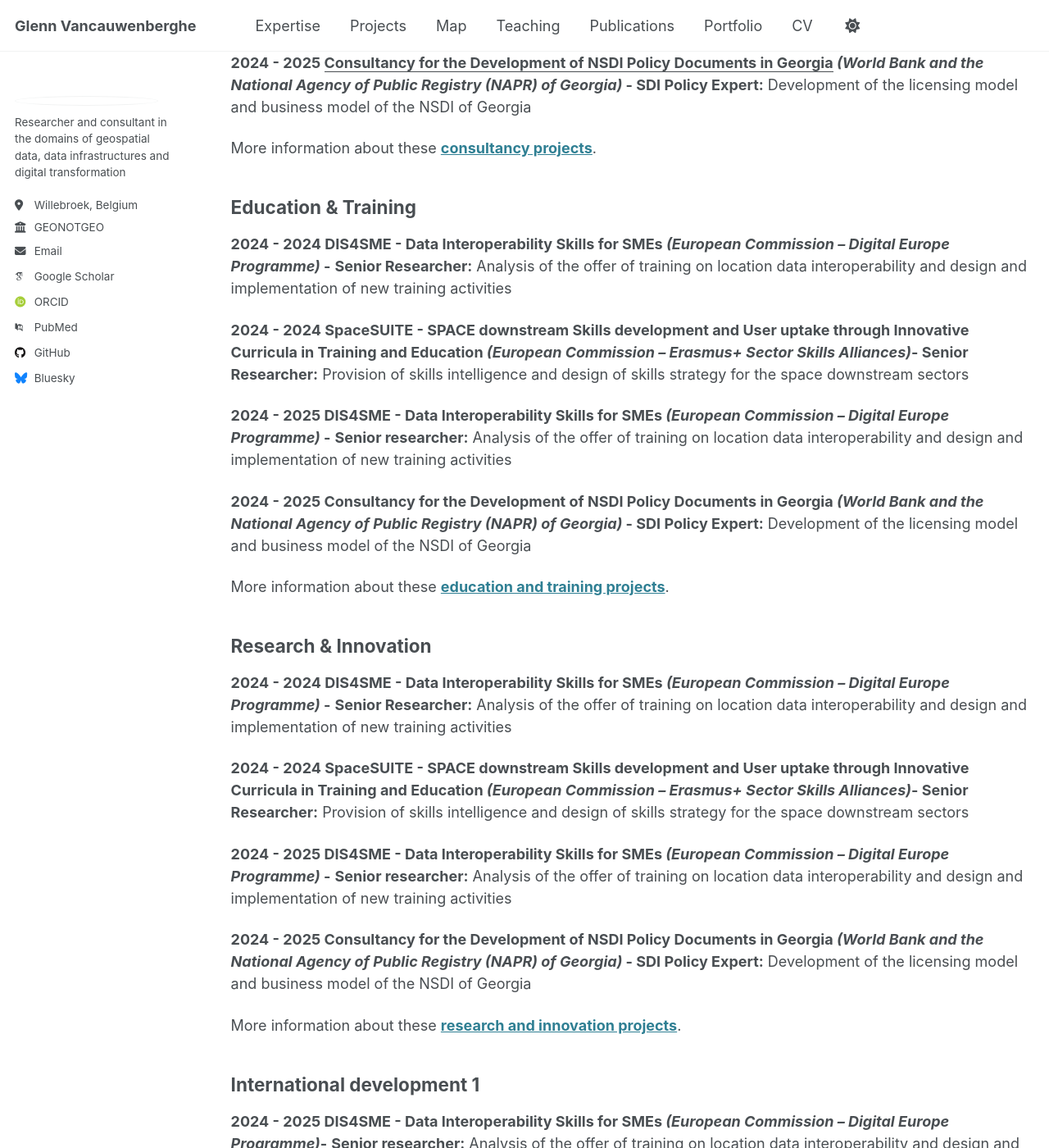
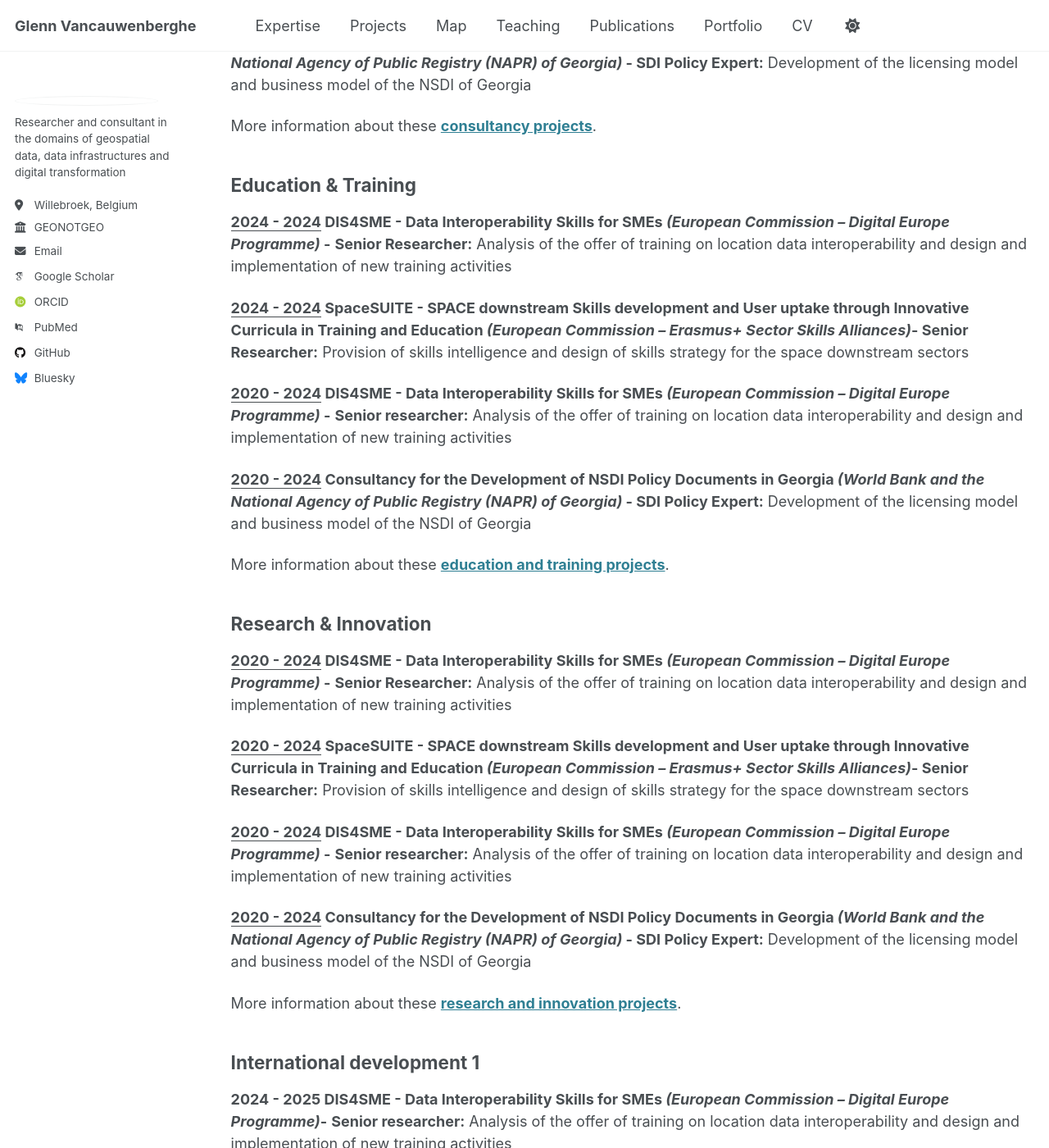
Before and after one commit to GVancauwenberghe/gvancauwenberghe.github.io, a Jekyll site: the page built from _pages/projects.md, in a window 1280 px wide and 1400 px high, scrolled down 1414 px. Shown: the whole window at 82% size. Built offline with Jekyll 4.4.1, drawn with Linux system fonts in a browser that asks for light colours; some web fonts are replaced; some of the changed text lies outside the part shown.

Commit message:
Update projects.md

```diff
--- a/_pages/projects.md
+++ b/_pages/projects.md
@@ -10,13 +10,13 @@
 A list of all the projects I have worked on throughout my career. Detailed descriptions of these projects and my specific contributions are available for each project category (_see links below_].
 
 ## International development (7)
-**<ins>2024 - 2025:</ins> Consultancy for the Development of NSDI Policy Documents in Georgia _(World Bank and the National Agency of Public Registry (NAPR) of Georgia)_-
+**<ins>2024 - 2025</ins> Consultancy for the Development of NSDI Policy Documents in Georgia _(World Bank and the National Agency of Public Registry (NAPR) of Georgia)_-
 SDI Policy Expert:**   Development of the licensing model and business model of the NSDI of Georgia
 
-**<ins>2022 - 2024:</ins> Supporting Services to the National Spatial Data Infrastructure of Moldova _(World Bank and National Mapping and Cadastre Agency of Moldova (ALRC))_ -**
+**<ins>2022 - 2024</ins> Supporting Services to the National Spatial Data Infrastructure of Moldova _(World Bank and National Mapping and Cadastre Agency of Moldova (ALRC))_ -**
 **Senior Expert:** Monitoring and evaluation of the NSDI and identification of SDI use cases
 
-**<ins>2021 - 2022:</ins> International Lessons Learned and Recommendations on Business and Funding Models for Mekong Delta Center _(World Bank)_ -
+**<ins>2021 - 2022</ins> International Lessons Learned and Recommendations on Business and Funding Models for Mekong Delta Center _(World Bank)_ -
 Senior Expert:**   Research and policy advice on SDI business and funding models
 
 **<ins>2020 - 2024</ins>  SEED4NA - Spatial Data Infrastructures and Earth Observation Education and Training for North-Africa _(European Commission – Erasmus+ Capacity Building for Higher Education)_ -
@@ -33,46 +33,46 @@
 
 More information about these [**international development projects**](https://gvancauwenberghe.github.io/projects).
 ## Consultancy (10)
-**2024 - 2025 <ins> DIS4SME -  Data Interoperability Skills for SMEs</ins> _(European Commission –   Digital Europe Programme)_ -**
+**<ins>2020 - 2024</ins>   DIS4SME -  Data Interoperability Skills for SMEs _(European Commission –   Digital Europe Programme)_ -**
 **Senior researcher:** Analysis of the offer of training on location data interoperability and design and implementation of new training activities
 
-**2024 - 2025 <ins> Consultancy for the Development of NSDI Policy Documents in Georgia</ins> _(World Bank and the National Agency of Public Registry (NAPR) of Georgia)_-
+**<ins>2020 - 2024</ins>   Consultancy for the Development of NSDI Policy Documents in Georgia _(World Bank and the National Agency of Public Registry (NAPR) of Georgia)_-
 SDI Policy Expert:**   Development of the licensing model and business model of the NSDI of Georgia
 
-**2023 - 2024 <ins> Impact Assessment for the new EU Space Law</ins> _(European Commission –   DG DEFIS)_ -**
+**2023 - 2024 Impact Assessment for the new EU Space Law _(European Commission –   DG DEFIS)_ -**
 **Policy Research Expert:** Support to different stages of the Impact Assessment for an EU Space Law
 
-**2024 - 2025 <ins> Consultancy for the Development of NSDI Policy Documents in Georgia</ins> _(World Bank and the National Agency of Public Registry (NAPR) of Georgia)_ -
+**<ins>2020 - 2024</ins>   Consultancy for the Development of NSDI Policy Documents in Georgia _(World Bank and the National Agency of Public Registry (NAPR) of Georgia)_ -
 SDI Policy Expert:**   Development of the licensing model and business model of the NSDI of Georgia
 
 More information about these [**consultancy projects**](https://gvancauwenberghe.github.io/projects).
 
 ## Education & Training
-**2024 - 2024 DIS4SME -  Data Interoperability Skills for SMEs _(European Commission –   Digital Europe Programme)_ -**
+**<ins>2024 - 2024</ins>   DIS4SME -  Data Interoperability Skills for SMEs _(European Commission –   Digital Europe Programme)_ -**
 **Senior Researcher:** Analysis of the offer of training on location data interoperability and design and implementation of new training activities
 
-**2024 - 2024  SpaceSUITE -  SPACE downstream Skills development and User uptake through Innovative Curricula in Training and Education _(European Commission –  Erasmus+ Sector Skills Alliances)_-
+**<ins>2024 - 2024</ins>    SpaceSUITE -  SPACE downstream Skills development and User uptake through Innovative Curricula in Training and Education _(European Commission –  Erasmus+ Sector Skills Alliances)_-
 Senior Researcher:**   Provision of skills intelligence and design of skills strategy for the space downstream sectors
 
-**2024 - 2025 DIS4SME -  Data Interoperability Skills for SMEs _(European Commission –   Digital Europe Programme)_ -**
+**<ins>2020 - 2024</ins>   DIS4SME -  Data Interoperability Skills for SMEs _(European Commission –   Digital Europe Programme)_ -**
 **Senior researcher:** Analysis of the offer of training on location data interoperability and design and implementation of new training activities
 
-**2024 - 2025 Consultancy for the Development of NSDI Policy Documents in Georgia _(World Bank and the National Agency of Public Registry (NAPR) of Georgia)_ -
+**<ins>2020 - 2024</ins>   Consultancy for the Development of NSDI Policy Documents in Georgia _(World Bank and the National Agency of Public Registry (NAPR) of Georgia)_ -
 SDI Policy Expert:**   Development of the licensing model and business model of the NSDI of Georgia
 
 More information about these [**education and training projects**](https://gvancauwenberghe.github.io/projects).
 
 ## Research & Innovation
-**2024 - 2024 DIS4SME -  Data Interoperability Skills for SMEs _(European Commission –   Digital Europe Programme)_ -**
+**<ins>2020 - 2024</ins>   DIS4SME -  Data Interoperability Skills for SMEs _(European Commission –   Digital Europe Programme)_ -**
 **Senior Researcher:** Analysis of the offer of training on location data interoperability and design and implementation of new training activities
 
-**2024 - 2024  SpaceSUITE -  SPACE downstream Skills development and User uptake through Innovative Curricula in Training and Education _(European Commission –  Erasmus+ Sector Skills Alliances)_-
+**<ins>2020 - 2024</ins>    SpaceSUITE -  SPACE downstream Skills development and User uptake through Innovative Curricula in Training and Education _(European Commission –  Erasmus+ Sector Skills Alliances)_-
 Senior Researcher:**   Provision of skills intelligence and design of skills strategy for the space downstream sectors
 
-**2024 - 2025 DIS4SME -  Data Interoperability Skills for SMEs _(European Commission –   Digital Europe Programme)_ -**
+**<ins>2020 - 2024</ins>   DIS4SME -  Data Interoperability Skills for SMEs _(European Commission –   Digital Europe Programme)_ -**
 **Senior researcher:** Analysis of the offer of training on location data interoperability and design and implementation of new training activities
 
-**2024 - 2025 Consultancy for the Development of NSDI Policy Documents in Georgia _(World Bank and the National Agency of Public Registry (NAPR) of Georgia)_ -
+**<ins>2020 - 2024</ins>   Consultancy for the Development of NSDI Policy Documents in Georgia _(World Bank and the National Agency of Public Registry (NAPR) of Georgia)_ -
 SDI Policy Expert:**   Development of the licensing model and business model of the NSDI of Georgia
 
 More information about these [**research and innovation projects**](https://gvancauwenberghe.github.io/projects).
```
